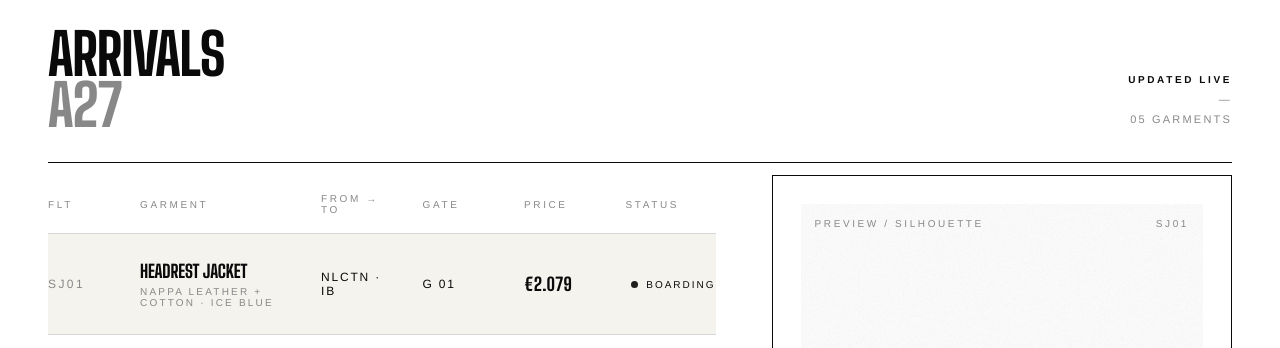
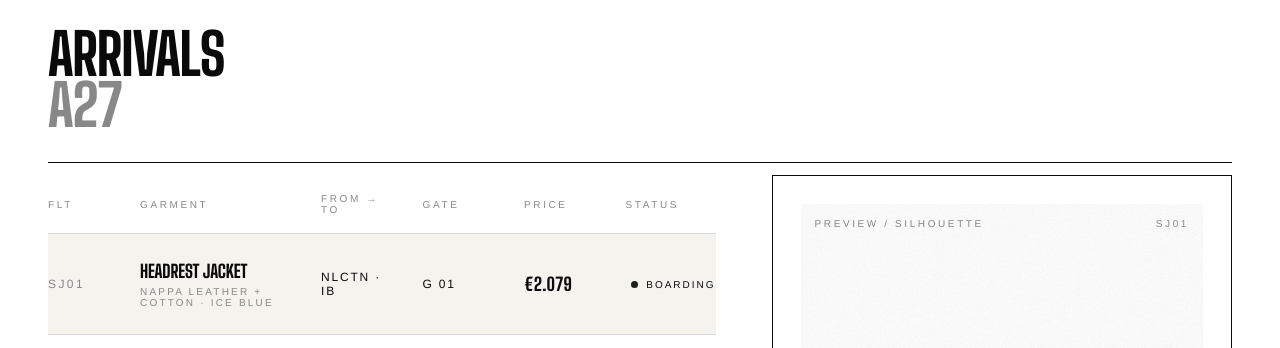
Before and after one commit to emanueleromito/7c-site, a website built with Vite: page src/index.html in a window 1280 px wide. Shown: the part 752-1100 px from the top of the page. Built offline with nearby package versions, Linux system fonts and the light colour scheme; a web font is replaced by a local one.

Commit message:
UI: Remove UPDATED LIVE text from Arrivals board

```diff
--- a/src/index.html
+++ b/src/index.html
@@ -1776,11 +1776,6 @@
   <section class="board" id="arrivals">
     <div class="board-head">
       <h2 class="reveal">ARRIVALS<br><em>A27</em></h2>
-      <div class="right reveal">
-        <b>UPDATED LIVE</b>
-        <span id="board-time">—</span><br>
-        05 GARMENTS
-      </div>
     </div>
 
     <div class="board-layout">
```
